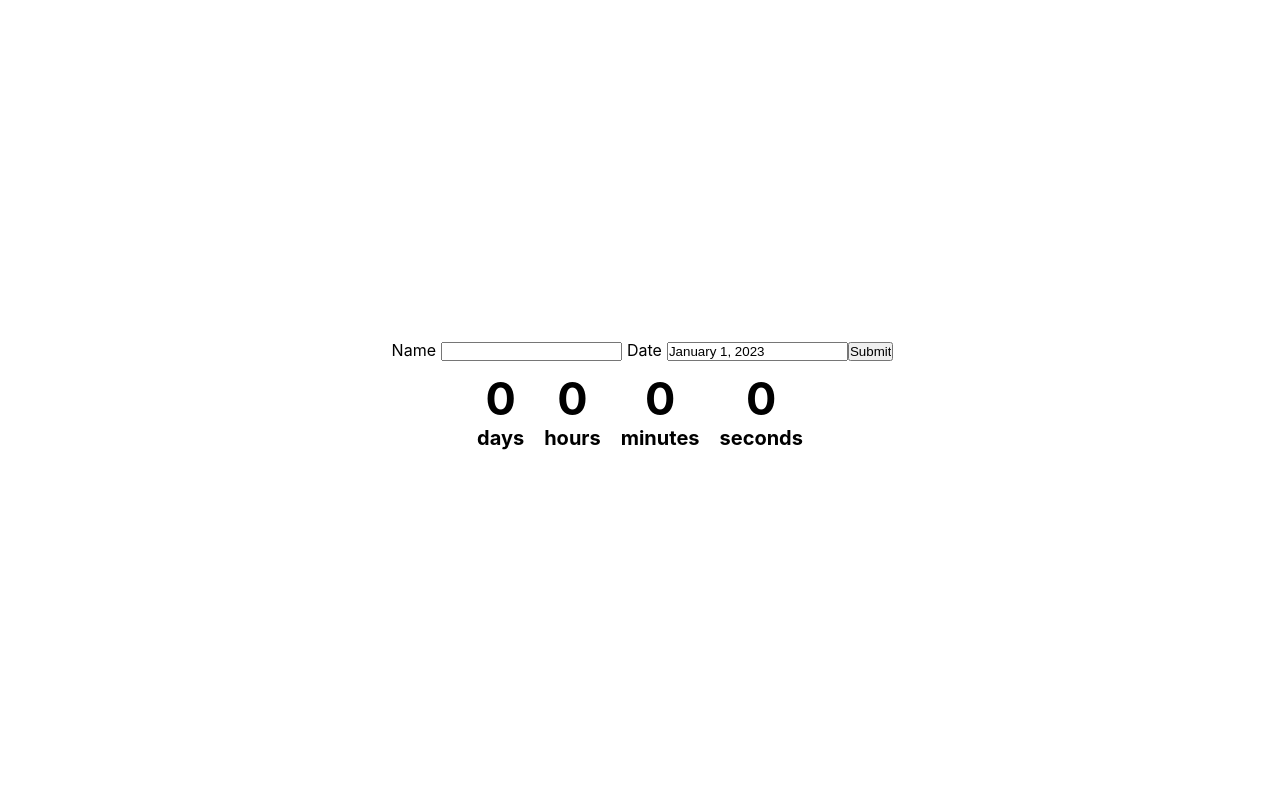
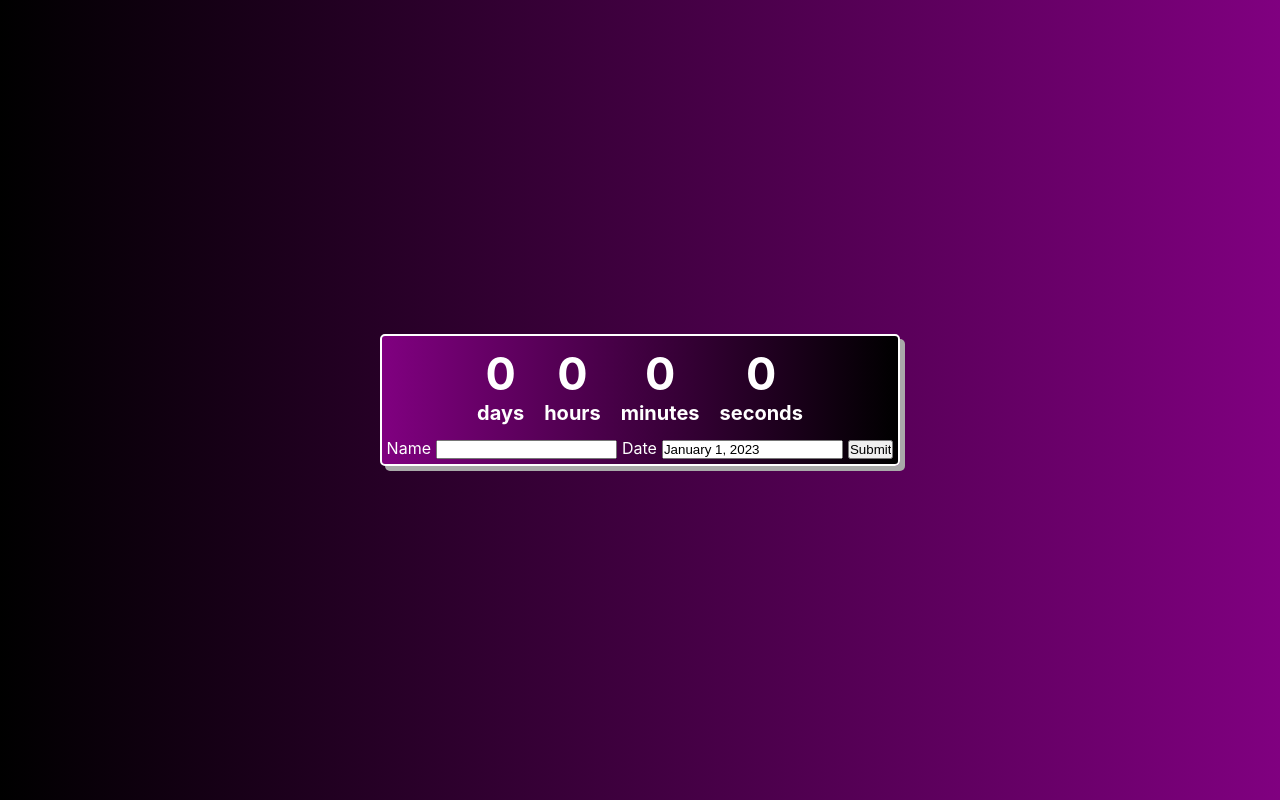
Before and after one commit to kevinszn23/countdown-timer, a React (Create React App) app in the folder countdown/: page / in a window 1280 px wide. Built offline with nearby package versions, Linux system fonts and the light colour scheme.

Commit message:
messing around with css

```diff
--- a/countdown/src/App.css
+++ b/countdown/src/App.css
@@ -52,6 +52,9 @@
   margin: auto;
   max-width: 100%;
   height: 100vh;
+  background-color: purple;
+  background: linear-gradient(0.75turn, purple, black);
+
 }
 
 .timer-class {
@@ -65,18 +68,14 @@
   font-size: 45px;
   font-weight: bold;
   padding: 10px;
+  /* border: 1px solid gray; */
 }
-
-/* .timer-class > span {
-  display: flex;
-  flex-direction: column;
-  border: 1px solid blue;
-} */
 
 .timer-span {
   display: flex;
   flex-direction: column;
   font-size: 20px;
+  /* border: 1px solid brown; */
 }
 
 .timer-event {
@@ -84,6 +83,7 @@
   flex-direction: column;
   font-weight: bold;
   font-size: 25px;
+  /* border: 1px solid blueviolet; */
 }
 
 .timer-name {
@@ -95,3 +95,18 @@
   /* border: 1px solid green; */
   padding: 5px;
 }
+
+.timer-submit {
+  /* border: 1px solid red; */
+  margin: 5px;
+}
+
+form {
+  /* border: 2px solid red; */
+  background-color: green;
+  color: white;
+  background: linear-gradient(0.25turn, purple, black);
+  border-radius: 5px;
+  border: 2px solid white;
+  box-shadow: 5px 5px darkgray;
+}
--- a/countdown/src/components/Form.js
+++ b/countdown/src/components/Form.js
@@ -49,6 +49,16 @@ export default function Form(props) {
         //   console.log(date);
         }}
       >
+
+        <div className="timer-class">
+          <p>{days} <span className="timer-span">days</span></p>
+          <p>{hours} <span className="timer-span">hours</span></p>
+          <p>{minutes} <span className="timer-span">minutes</span></p>
+          <p>{seconds} <span className="timer-span">seconds</span></p>
+        </div>
+        <div className="timer-event">
+          <p>{name === "" ? name : `Until ${name}`}</p>
+        </div>
         <label>
           <span className="timer-name">Name</span>
           <input
@@ -72,17 +82,7 @@ export default function Form(props) {
             }}
           />
         </label>
-        <input type="Submit" value="Submit" />
-
-        <div className="timer-class">
-          <p>{days} <span className="timer-span">days</span></p>
-          <p>{hours} <span className="timer-span">hours</span></p>
-          <p>{minutes} <span className="timer-span">minutes</span></p>
-          <p>{seconds} <span className="timer-span">seconds</span></p>
-        </div>
-        <div className="timer-event">
-          <p>{name === "" ? name : `Until ${name}`}</p>
-        </div>
+        <input type="Submit" value="Submit" className="timer-submit"/>
       </form>
     </div>
   );
```
